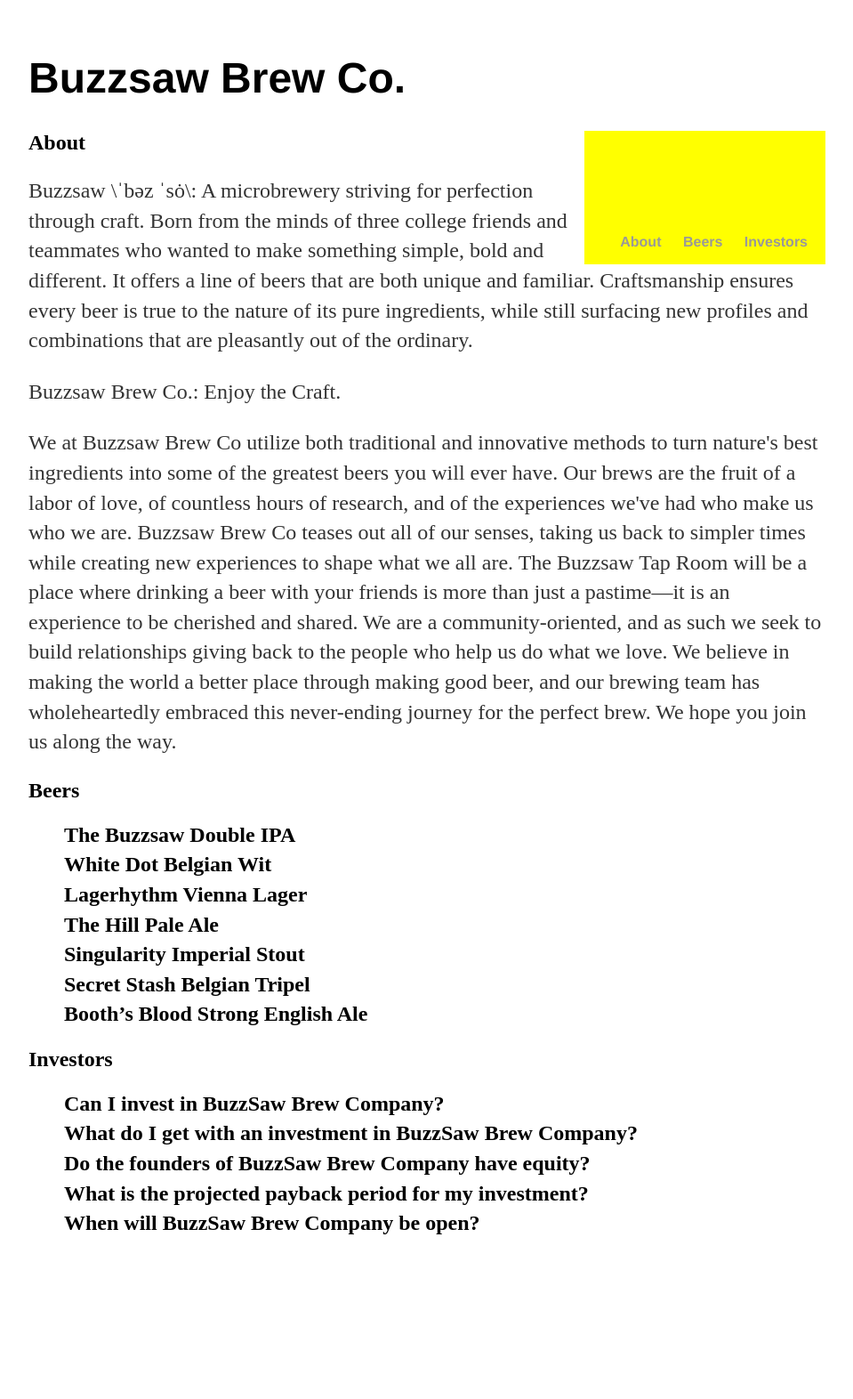
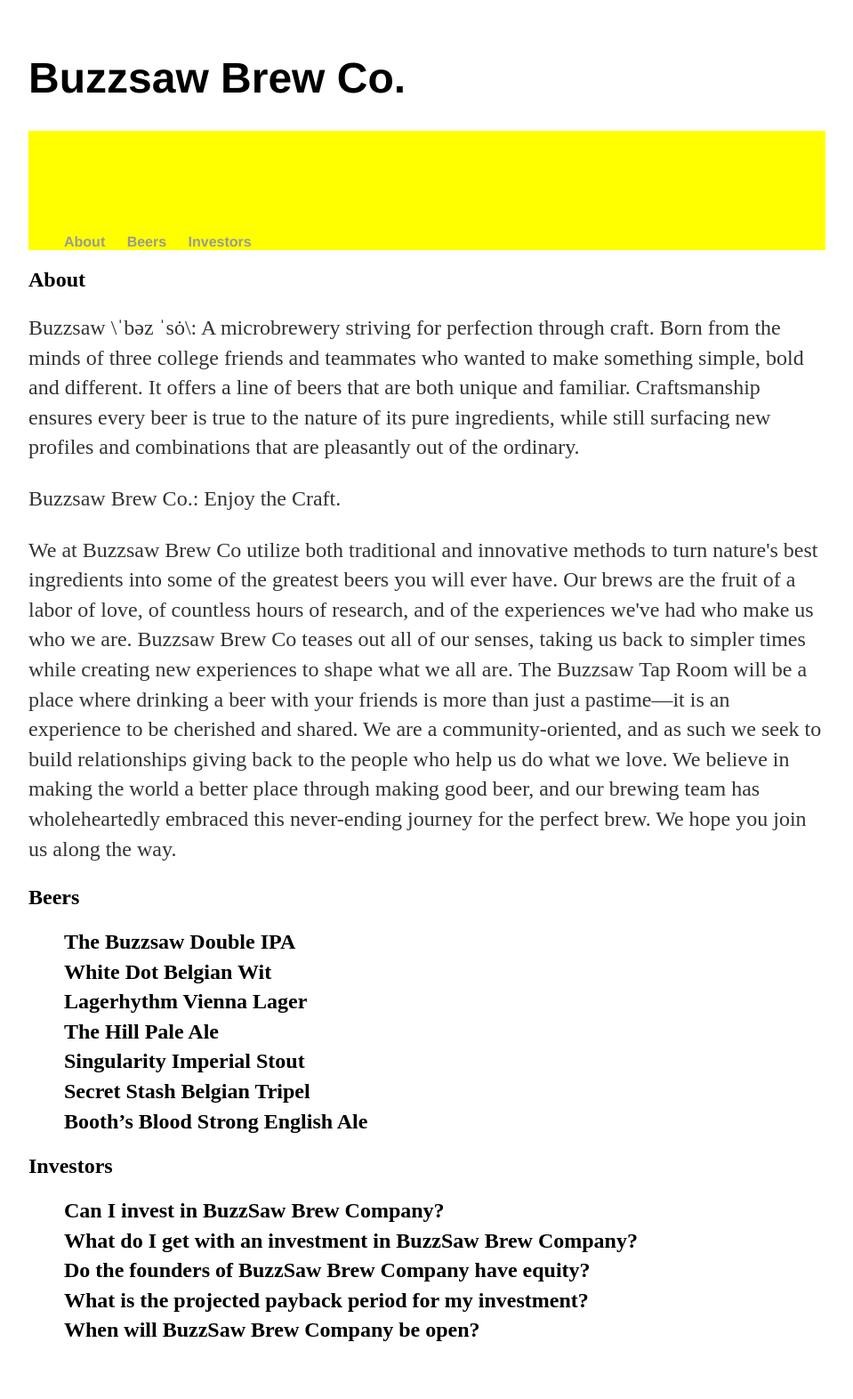
Before and after one commit to arquinn/arquinn.github.io, a Jekyll site: the page built from test.html, in a window 1280 px wide. Shown: the whole page at 89% size, without its empty margins (160-1119 px from the left). Built offline with Jekyll 4.4.1, drawn with Linux system fonts in a browser that asks for light colours; nearby versions of some CDN libraries; before the commit the page ends 1452 px from its top, so only the background shows below that.

Commit message:
Update test.css

```diff
--- a/css/test.css
+++ b/css/test.css
@@ -9,15 +9,12 @@ body {
     list-style: none;
     font-weight: bold;
     padding-top: 100px;
-    float: right;
  }
 
  .fixed {
   position: fixed;
   top: 0;
   right: 1em;
-  width: 100%;
-  float: right;
  }
 
 nav ul li {
```
